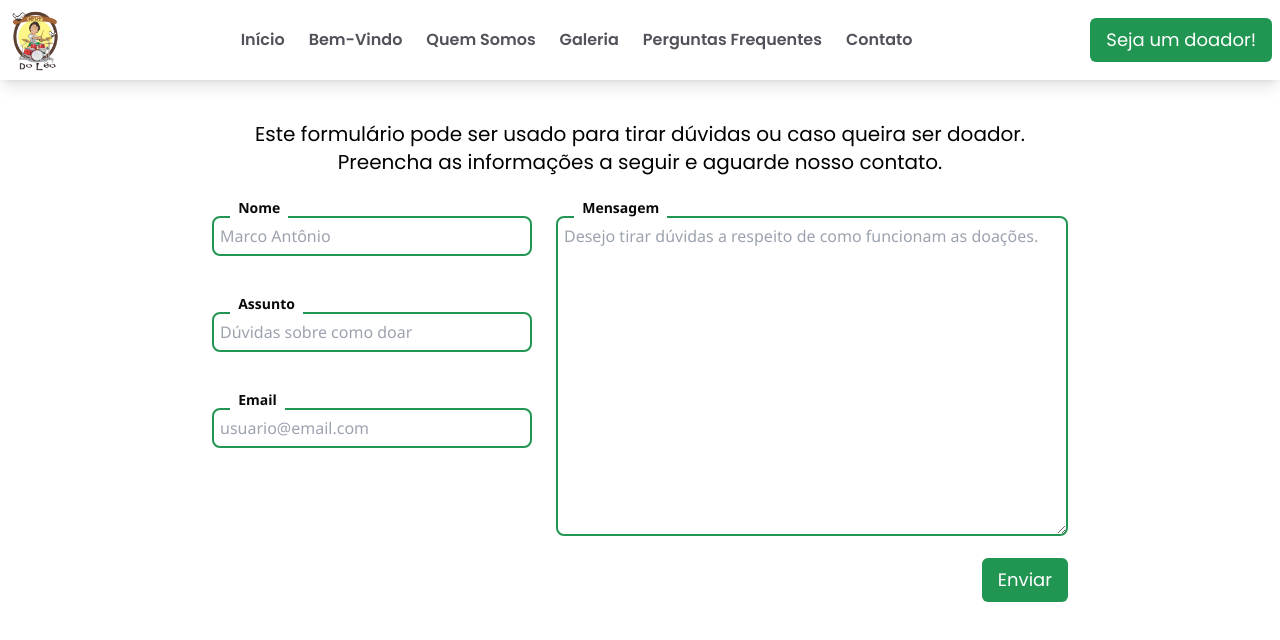
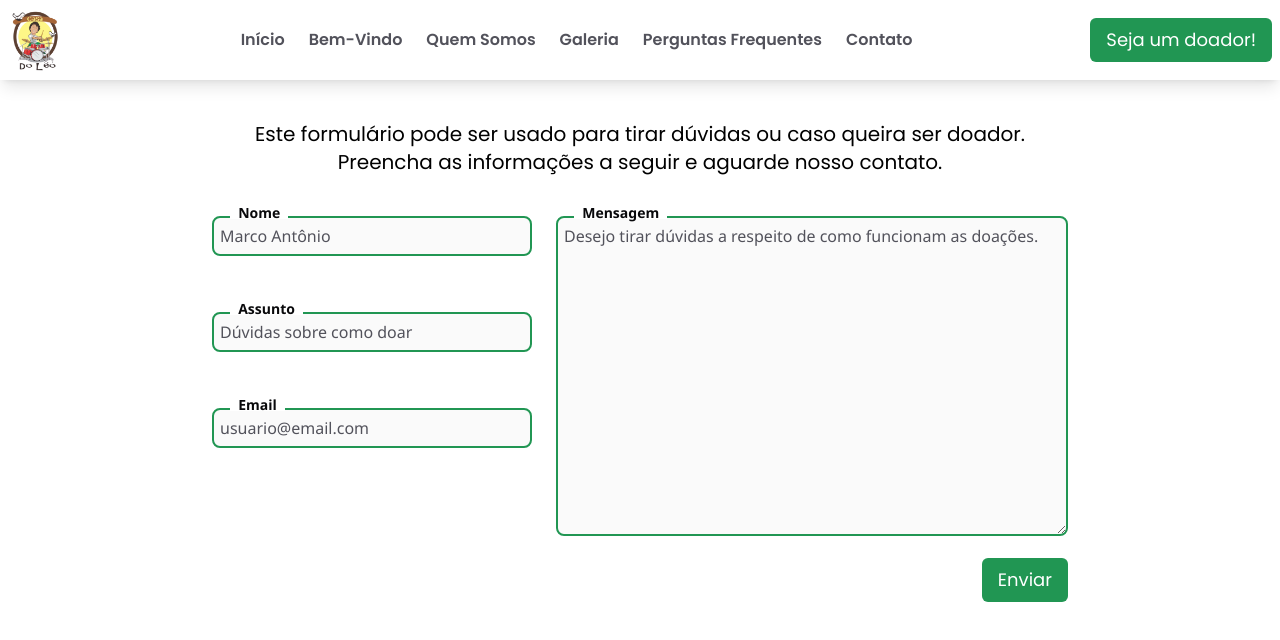
Before and after one commit to fabiojr0/casa-do-leo, a React (Vite) app: page /casa-do-leo/formulario in a window 1280 px wide. Shown: the top 640 px of the page. Built offline with nearby package versions, Linux system fonts and the light colour scheme.

Commit message:
Formulario part2

```diff
--- a/src/index.css
+++ b/src/index.css
@@ -40,19 +40,20 @@ body {
   outline: none;
   border: 2px solid #219653;
   border-radius: 8px;
-  @apply w-[80vw] md:w-[50vw] lg:w-[25vw];
+  @apply w-[80vw] md:w-[50vw] lg:w-[25vw] bg-zinc-50;
 }
 
 .inputGroup label {
   font-size: 100%;
   position: absolute;
-  left: 0;
+  left: 1.3em;
   margin-left: 0.5em;
   transition: all 0.3s ease;
-  color: rgb(100, 100, 100);
-  transform: translateY(-80%);
-  margin: 0em;
-  margin-left: 1.3em;
-  background-color: #fff;
-  @apply text-xs lg:text-sm px-2 py-1 text-zinc-950 font-semibold;
+  transform: translateY(-60%);
+  margin: 0;
+  @apply text-xs lg:text-sm px-2 py-1 text-zinc-950 font-semibold bg-gradient-to-t to-white to-30% from-zinc-50 from-30% ;
 }
+
+.inputGroup input::placeholder, .inputGroup textarea::placeholder {
+  @apply text-zinc-600;
+}
--- a/src/routes/Forms.jsx
+++ b/src/routes/Forms.jsx
@@ -3,7 +3,7 @@ import Navbar from "../components/Navbar";
 
 function Forms() {
   return (
-    <div className="flex flex-col items-center gap-6">
+    <div className="flex flex-col items-center gap-6 pb-8">
       <Navbar />
       <span className="flex flex-col items-center p-4 max-lg:gap-2 w-full text-center text-sm lg:text-xl">
         <p>
```
